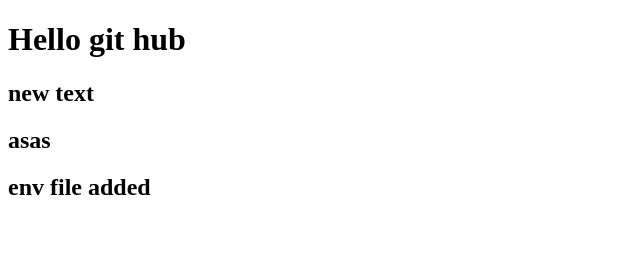
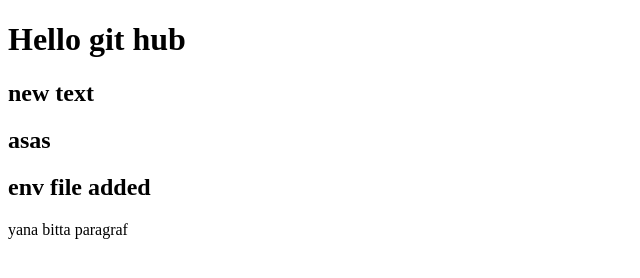
Before and after one commit to akmaljonakhrorov91-lab/task, a plain HTML site: page index.html in a window 1280 px wide. Shown: the whole page, without its empty margins (0-640 px from the left). Drawn offline with Linux system fonts and the light colour scheme.

Commit message:
Paragraf qo'shili

```diff
--- a/index.html
+++ b/index.html
@@ -10,5 +10,6 @@
     <h2>new text</h2>
     <h2>asas</h2>
     <h2>env file added</h2>
+    <p>yana bitta paragraf</p>
   </body>
 </html>
```
